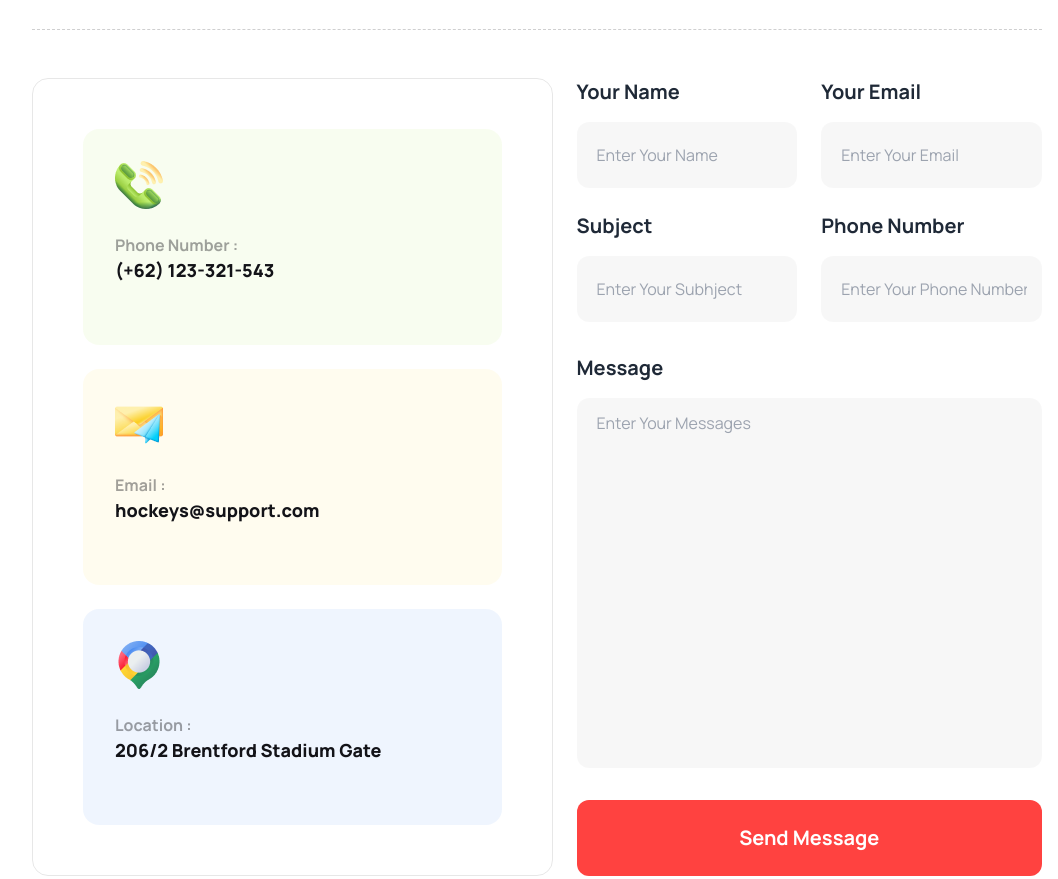
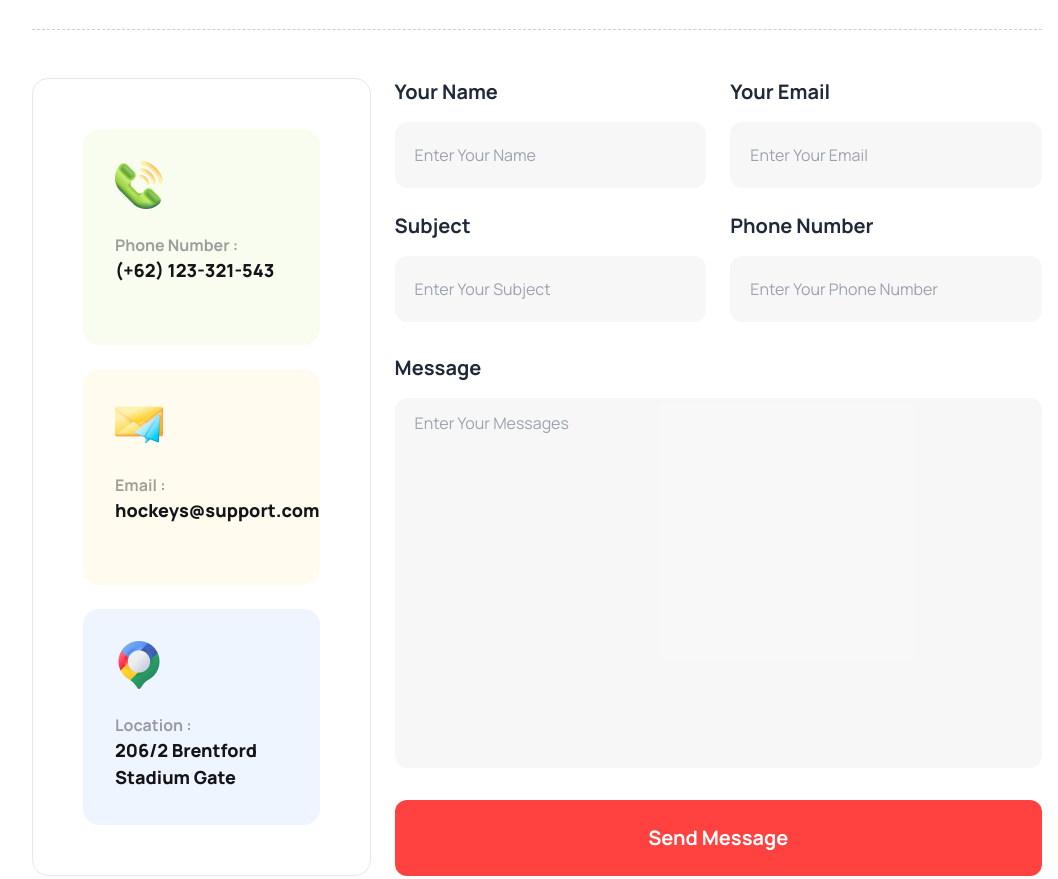
Before and after one commit to Sajjad2M/Assignment3_by_Sajjad, a plain HTML site: page index.html in a window 1280 px wide. Shown: the part 4677-5556 px from the top of the page, without its empty margins (103-1161 px from the left). Drawn offline with nearby package versions, Linux system fonts and the light colour scheme.

Commit message:
added all divs and adjust all stles

```diff
--- a/index.html
+++ b/index.html
@@ -572,7 +572,7 @@
 </section>
 <!-- ------------- -->
 <section class="lg:flex mx-5 lg:mx-[135px]  h-auto lg:mb-12 mb-10 gap-6 lg:max-w-full lg:max-h-full">
-<section class="border-[1px] border-[#1313181A] rounded-[16px] lg:p-[50px] p-6 w-full lg:h-full">
+<section class="border-[1px] border-[#1313181A] rounded-[16px] lg:p-[50px] p-6 w-full lg:h-full lg:w-[45%]">
     <!-- -----CAll---- -->
     <section class="rounded-2xl  bg-[#BCED6D1A] lg:w-full lg:min-h-[216px]">
       <!-- ---all -->
@@ -648,7 +648,7 @@
   <div class="lg:flex gap-6 lg:mt-6 lg:w-full">
     <div class="mt-5 lg:mt-0 lg:w-full">
     <h1 class="text-xl font-bold pb-4 ">Subject</h1>
-    <input type="text" placeholder="Enter Your Subhject" class="pl-5 py-[21px] text-[16px]  font-normal rounded-xl bg-[#13131808]  min-w-full">
+    <input type="text" placeholder="Enter Your Subject" class="pl-5 py-[21px] text-[16px]  font-normal rounded-xl bg-[#13131808]  min-w-full">
    </div>
 
    <div class="mt-5 lg:mt-0 lg:w-full">
```
